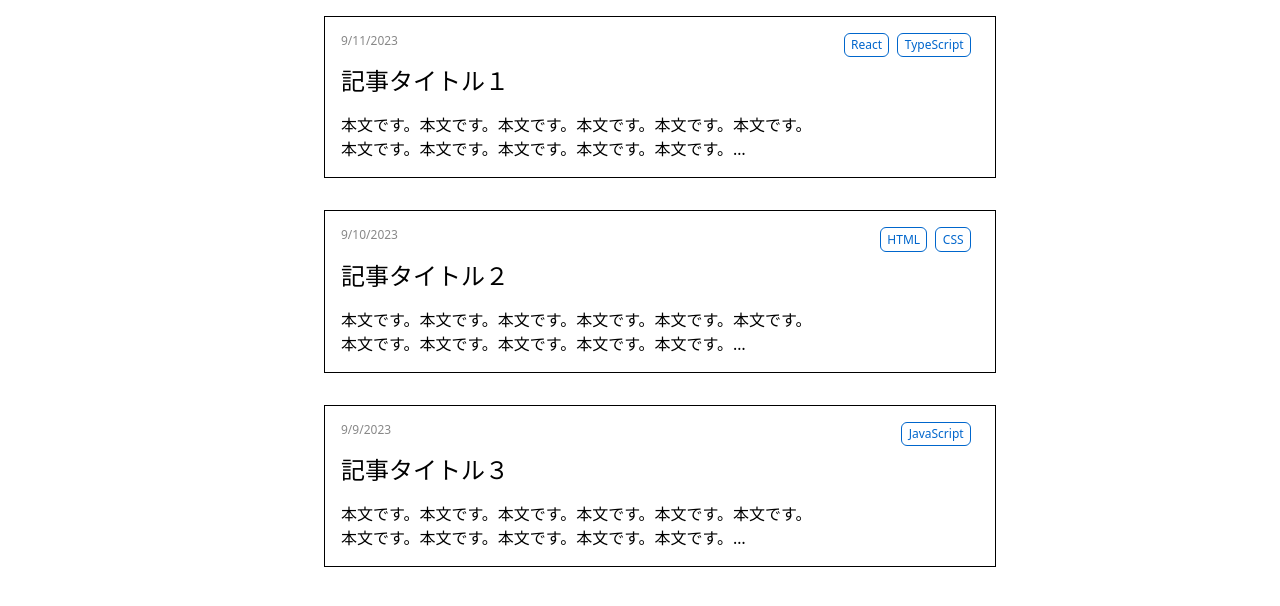
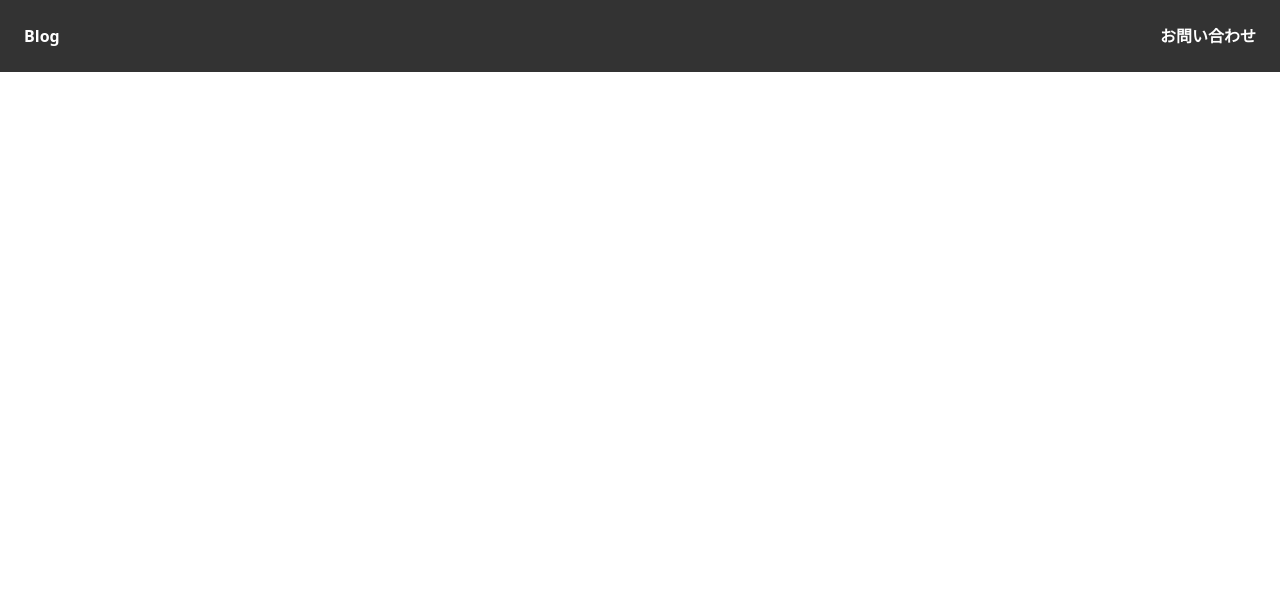
Before and after one commit to v1g4-404/blog-app, a React (Vite) app: page / in a window 1280 px wide. Shown: the top 606 px of the page. Built offline with nearby package versions, Linux system fonts and the light colour scheme.

Commit message:
Banner.jsx修正

```diff
--- a/src/assets/Pages/Banner.jsx
+++ b/src/assets/Pages/Banner.jsx
@@ -1,12 +1,10 @@
-function Banner() {
+export default function Banner() {
     return (
         <>
-            <header className=''>
-            <a className='text-9x1'>Blog</a>
-            <a className='text-base'>お問い合せ</a>
+            <header className='bg-[#333] text-white p-6 flex justify-between text-base font-bold'>
+            <a href="/" className=''>Blog</a>
+            <a href="/contact" className=''>お問い合わせ</a>
             </header>
         </>
     );
 }
-
-export default Banner;
--- a/src/main.jsx
+++ b/src/main.jsx
@@ -2,13 +2,13 @@ import { StrictMode } from 'react'
 import { createRoot } from 'react-dom/client'
 import { BrowserRouter } from "react-router-dom"
 import './index.css'
-import Home from './assets/Pages/Home'
+import Banner from './assets/Pages/Banner'
 
 
 createRoot(document.getElementById('root')).render(
   <StrictMode>
     <BrowserRouter>
-      <Home />
+      <Banner />
     </BrowserRouter>
   </StrictMode>,
 )
```
